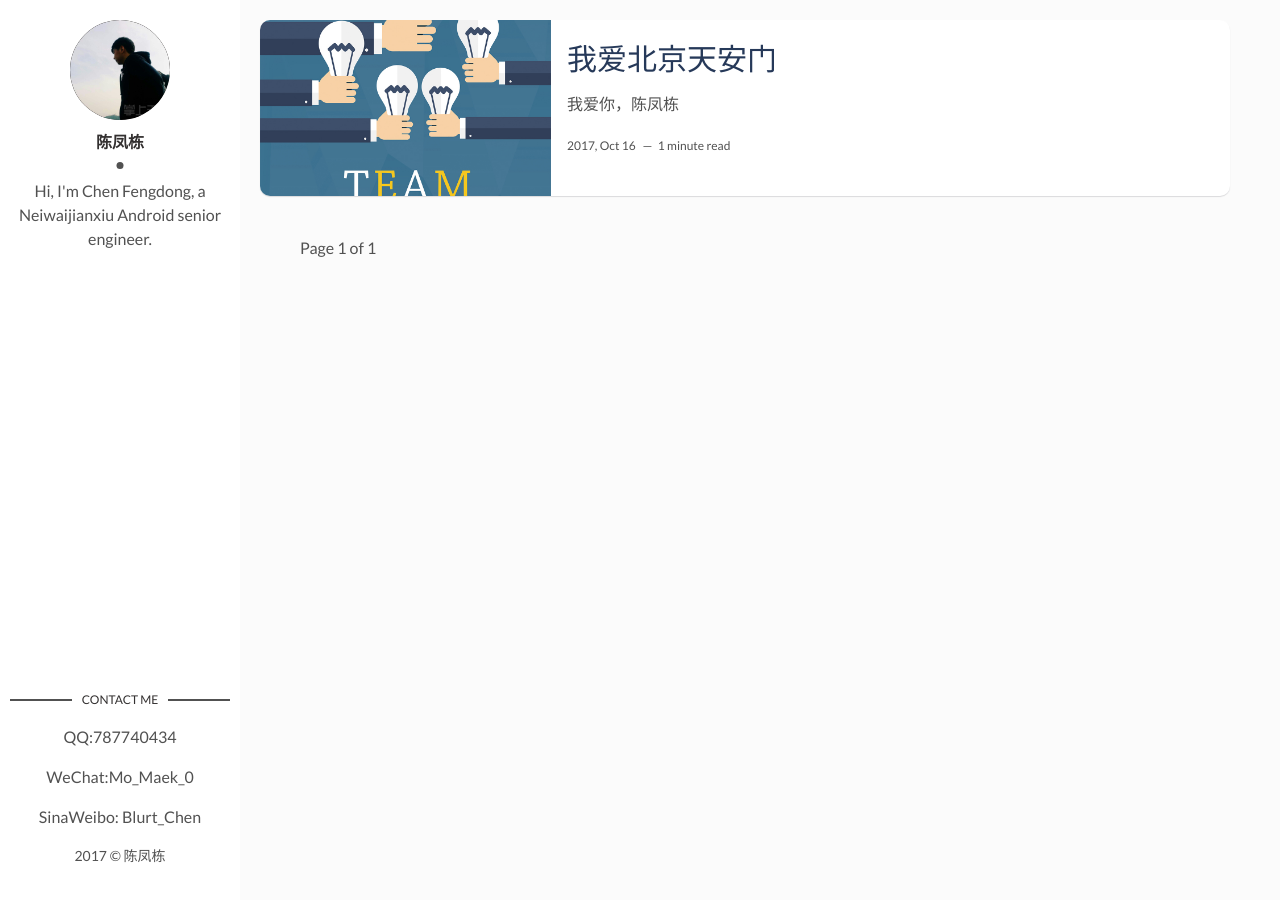
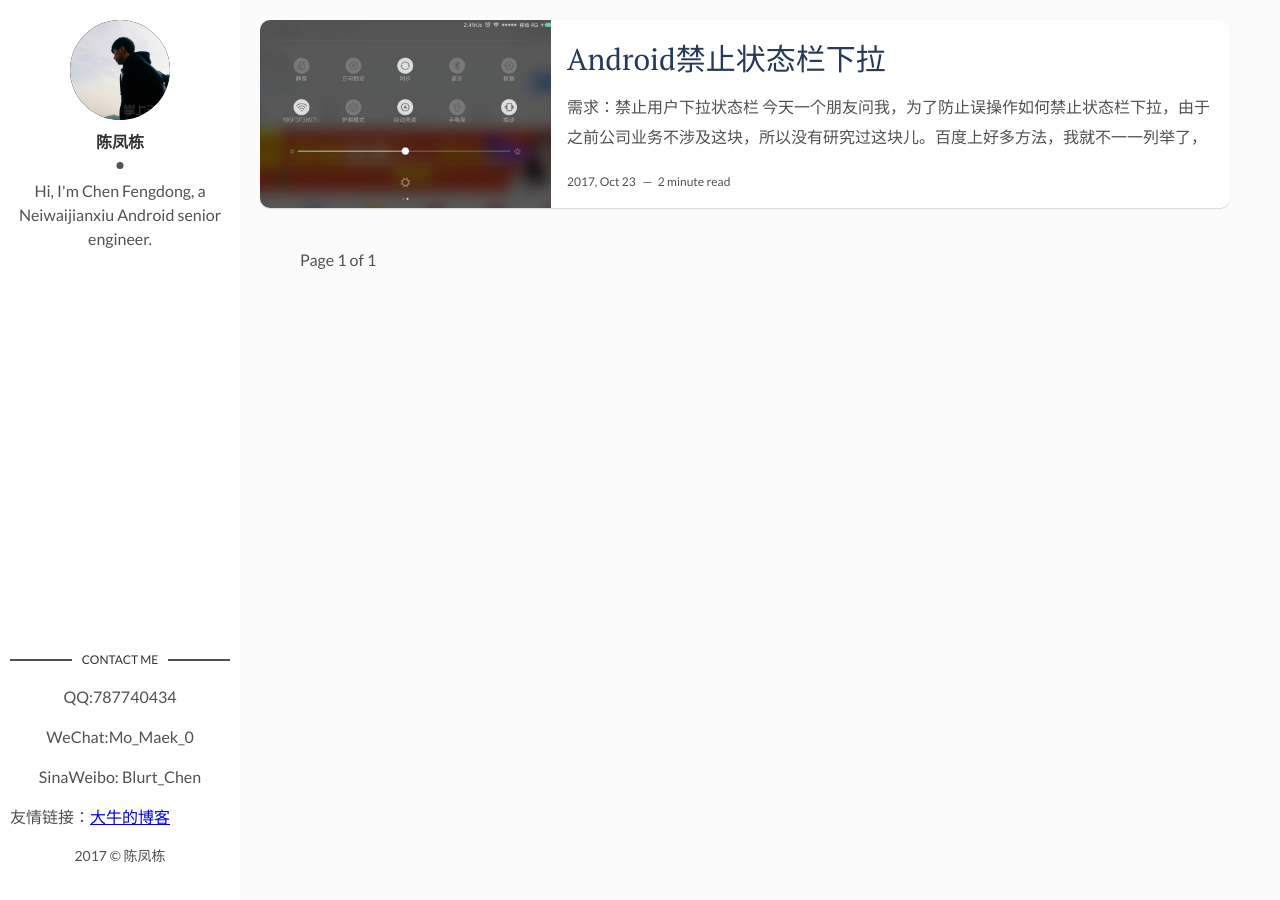
Before and after one commit to SpellarBot/FirstBlog, a Jekyll site: the page built from index.html, in a window 1280 px wide. Built offline with Jekyll 4.4.1, drawn with Linux system fonts in a browser that asks for light colours; the list of posts is cut into pages by our own code; comment, search, counter and statistics services are not loaded.

Commit message:
禁止状态栏下拉

````diff
--- a/_config.yml
+++ b/_config.yml
@@ -14,7 +14,7 @@ about-author: Hi, I'm Chen Fengdong, a Neiwaijianxiu Android senior engineer.
  # add description
 twitter: # add your Twitter handle
 facebook: # add your Facebook handle
-github: artemsheludko # add your Github handle
+github: https://github.com/CFdong # add your Github handle
 linkedin: # add your Linkedin handle
 email: # add your Email address
 
--- a/_layouts/main.html
+++ b/_layouts/main.html
@@ -17,7 +17,7 @@ layout: default
       <p style='text-align: center;'> QQ:787740434 </p>
       <p style='text-align: center;'> WeChat:Mo_Maek_0 </p>
       <p style='text-align: center;'> SinaWeibo: Blurt_Chen</p>
-      <!-- <p> 友情链接：<a href="http://lilei.acept.top/">大牛的博客</a></p> -->
+      <p> 友情链接：<a href="http://lilei.acept.top/">大牛的博客</a></p>
     </section> <!-- End Section Contact -->
     <div class="copyright">
       <p>{{site.time | date: '%Y'}} &copy; {{site.author}}</p>
--- a/_posts/2017-10-17-abc.markdown
+++ /dev/null
@@ -1,9 +0,0 @@
----
-layout: post
-title: 我爱北京天安门
-date: 2017-10-17 00:00:00 +0300
-description: 天安门上太阳升
-img: team.jpg # Add image post (optional)
-tags: [Team] # add tag
----
-我爱你，陈凤栋
--- /dev/null
+++ b/_posts/2017-10-17-article1.markdown
@@ -0,0 +1,85 @@
+---
+layout: post
+title: Android禁止状态栏下拉
+date: 2017-10-24 00:00:00 +0300
+description: Android禁止状态栏下拉
+img: zhuangtailan.jpeg # Add image post (optional)
+tags: [Android] # add tag [*,*]
+---
+### 需求：禁止用户下拉状态栏
+今天一个朋友问我，为了防止误操作如何**禁止状态栏下拉**，由于之前公司业务不涉及这块，所以没有研究过这块儿。百度上好多方法，我就不一一列举了，好多方法已经废弃，有的方法需要定制机器或者修改内部代码，我就直接把可以实现的代码贴出来。
+
+>在android6.0之前想要用WindowManager还蛮简单的，这是之前的方法但是改版之后因为安全的问题，需要用户手动确认某些权限，于是乎直接在权限处引用**SYSTEM\_ALERT\_WINDOW**就不满足了，还要在APP执行时再问一次使用者并且解释原因。如果不使用，可能会导致程序crash。
+
+```java
+if (! Settings.canDrawOverlays(MainActivity.this)) {
+     Intent intent = new Intent(Settings.
+     ACTION_MANAGE_OVERLAY_PERMISSION,
+     Uri.parse("package:" + getPackageName()));
+            startActivity(intent); }
+```
+
+运行后会出现下图情况
+
+![](http://img.blog.csdn.net/20160727165127868)
+
+（图片来源于网络）
+
+### Activity页面
+```java
+   CustomViewGroup view;
+   WindowManager manager;
+
+   @Override
+    public void onCreate(Bundle savedInstanceState) {
+        super.onCreate(savedInstanceState);
+        setContentView(R.layout.mymain);
+   		//此处可以写获取权限代码
+        prohibitDropDown();
+        .....
+    }
+        @Override
+    protected void onDestroy() {
+        super.onDestroy();
+        .....
+        allowDropDown();
+        .....
+    }
+```
+
+### 禁止下拉的代码
+```java
+private void prohibitDropDown() {
+        manager = ((WindowManager) getApplicationContext()
+                .getSystemService(Context.WINDOW_SERVICE));
+        WindowManager.LayoutParams localLayoutParams = new WindowManager.LayoutParams();
+        localLayoutParams.type = WindowManager.LayoutParams.TYPE_SYSTEM_ERROR;
+        localLayoutParams.gravity = Gravity.TOP;
+        localLayoutParams.flags = WindowManager.LayoutParams.FLAG_NOT_FOCUSABLE|
+                // this is to enable the notification to recieve touch events
+                WindowManager.LayoutParams.FLAG_NOT_TOUCH_MODAL |
+                // Draws over status bar
+                WindowManager.LayoutParams.FLAG_LAYOUT_IN_SCREEN;
+        localLayoutParams.width = WindowManager.LayoutParams.MATCH_PARENT;
+        localLayoutParams.height = (int) (50 * getResources()
+                .getDisplayMetrics().scaledDensity);
+        localLayoutParams.format = PixelFormat.TRANSPARENT;
+        view = new CustomViewGroup(this);
+        manager.addView(view, localLayoutParams);
+    }
+```
+
+### 允许下拉的方法
+```java
+   private void allowDropDown(){
+        manager.removeView(view);
+    }
+```
+>在该页面关闭或应用最小化时调用allowDropDown()方法，否则在其他应用中也无法下拉状态栏了
+
+### 补充说明：
+```java
+//在AndroidManifest中一定要加上权限
+<uses-permission android:name="android.permission.SYSTEM_ALERT_WINDOW" />
+//否则选择权限时可能会出现选择不了的情况。
+```
--- a/assets/css/main.css
+++ b/assets/css/main.css
@@ -1096,6 +1096,10 @@ footer .copyright {
 
 .post .post-content p {
   margin-top: 0;
+  height:60px;
+  line-height:30px;
+  overflow:hidden;
+  display:block;
 }
 
 a.older-posts, a.newer-posts {
````
Also changed, not shown: 6 other files.
